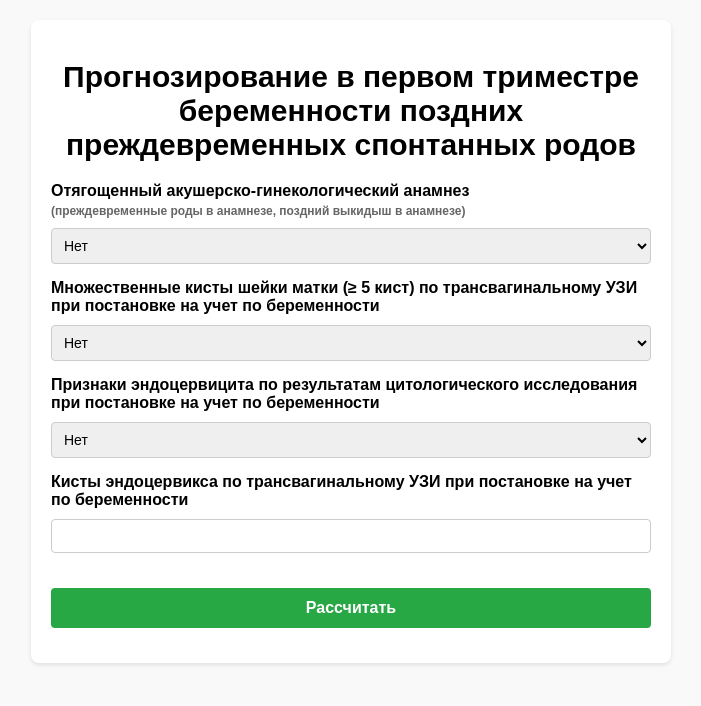
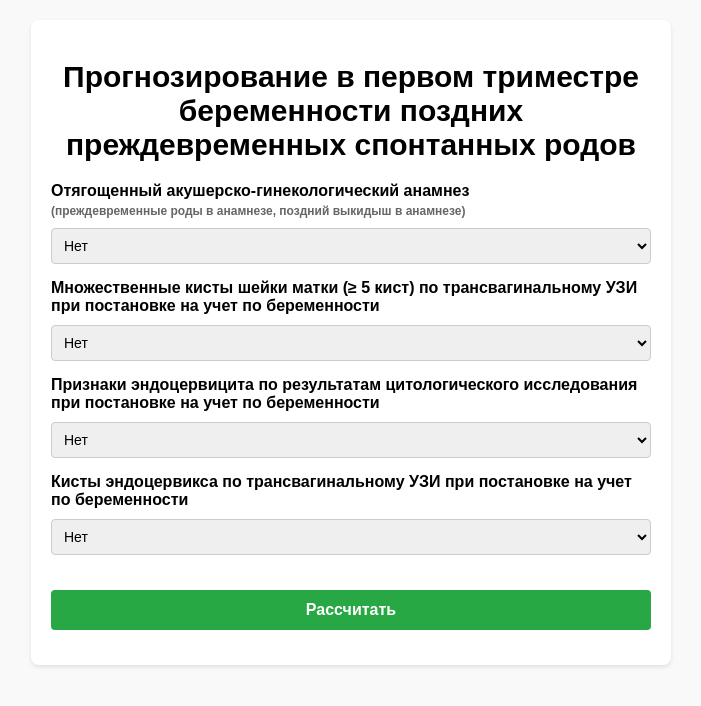
Before and after one commit to TatianaRyzhova/zoya-calculator-one, a React (Create React App) app: page / in a window 1280 px wide. Shown: the top 706 px of the page, without its empty margins (289-990 px from the left). Built offline with nearby package versions, Linux system fonts and the light colour scheme.

Commit message:
new fixes

```diff
--- a/src/App.js
+++ b/src/App.js
@@ -17,10 +17,10 @@ function App() {
   };
 
   const calculate = () => {
-    if (values.four === '' || values.five === '') {
-      alert('Пожалуйста, заполните все обязательные поля.');
-      return;
-    }
+    // if (values.four === '' || values.five === '') {
+    //   alert('Пожалуйста, заполните все обязательные поля.');
+    //   return;
+    // }
 
     const z = (-1.968) - 0.222 * values.one + 1.766 * values.two - 0.221 * values.three + 3.037 * values.four;
     const P = (1 / (1 + Math.exp(-z))) * 100;
@@ -71,7 +71,11 @@ function App() {
           Кисты эндоцервикса по трансвагинальному УЗИ при постановке на учет по беременности
           {/* <span className="description">(количество клеток в поле зрения)</span> */}
         </label>
-        <input type="number" name="four" value={values.four} onChange={handleChange} className="input-field" required/>
+        <select name="four" value={values.four} onChange={handleChange}>
+          <option value={0}>Нет</option>
+          <option value={1}>Да</option>
+        </select>
+        {/* <input type="number" name="four" value={values.four} onChange={handleChange} className="input-field" required/> */}
       </div>
 
       <button className="calculate-button" onClick={calculate}>Рассчитать</button>
```
